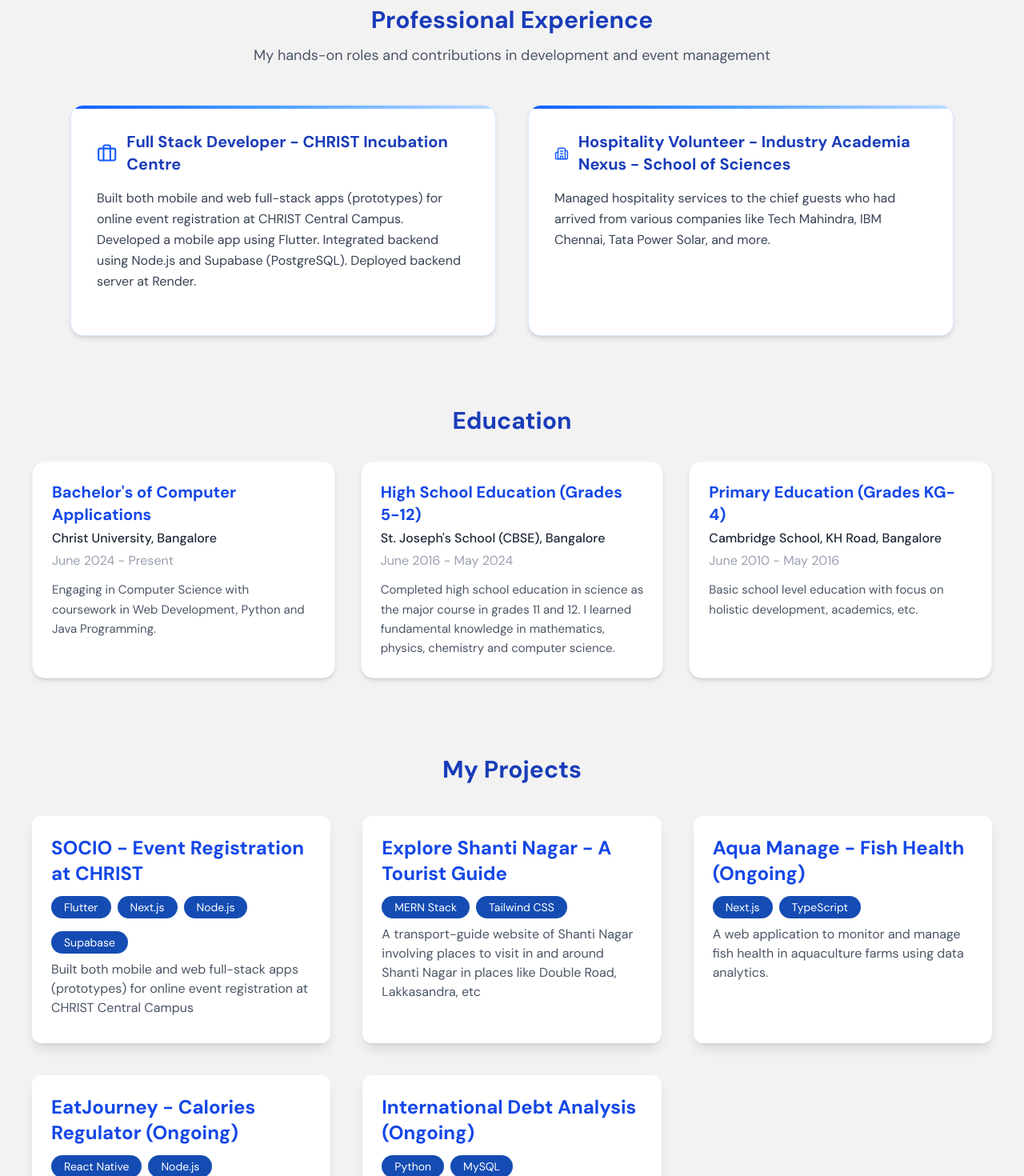
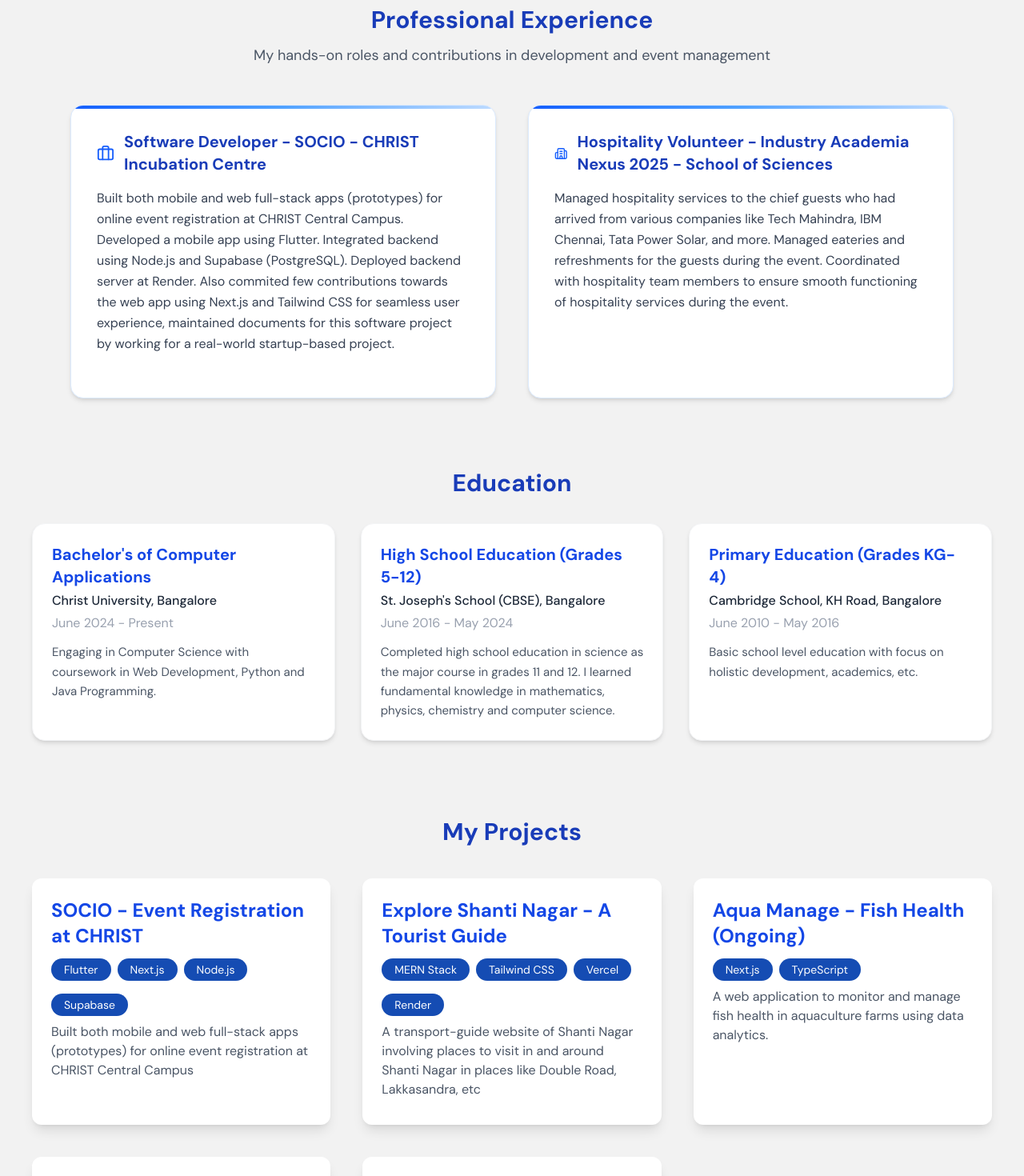
Before and after one commit to SimonCalvinS1/my-portfolio, a React (Vite) app: page / in a window 1280 px wide. Shown: the part 952-2422 px from the top of the page at 80% size. Built offline with nearby package versions, Linux system fonts and the light colour scheme.

Commit message:
Improve content in professional experience

```diff
--- a/src/components/Experience.jsx
+++ b/src/components/Experience.jsx
@@ -5,15 +5,15 @@
   const experiences = [
     {
       id: 1,
-      title: "Full Stack Developer - CHRIST Incubation Centre",
+      title: "Software Developer - SOCIO - CHRIST Incubation Centre",
       description:
-        "Built both mobile and web full-stack apps (prototypes) for online event registration at CHRIST Central Campus. Developed a mobile app using Flutter. Integrated backend using Node.js and Supabase (PostgreSQL). Deployed backend server at Render.",
+        "Built both mobile and web full-stack apps (prototypes) for online event registration at CHRIST Central Campus. Developed a mobile app using Flutter. Integrated backend using Node.js and Supabase (PostgreSQL). Deployed backend server at Render. Also commited few contributions towards the web app using Next.js and Tailwind CSS for seamless user experience, maintained documents for this software project by working for a real-world startup-based project.",
     },
     {
       id: 2,
-      title: "Hospitality Volunteer - Industry Academia Nexus - School of Sciences",
+      title: "Hospitality Volunteer - Industry Academia Nexus 2025 - School of Sciences",
       description:
-        "Managed hospitality services to the chief guests who had arrived from various companies like Tech Mahindra, IBM Chennai, Tata Power Solar, and more.",
+        "Managed hospitality services to the chief guests who had arrived from various companies like Tech Mahindra, IBM Chennai, Tata Power Solar, and more. Managed eateries and refreshments for the guests during the event. Coordinated with hospitality team members to ensure smooth functioning of hospitality services during the event.",
     },
   ];
 
--- a/src/components/Projects.jsx
+++ b/src/components/Projects.jsx
@@ -13,7 +13,7 @@
       id: 2,
       title: "Explore Shanti Nagar - A Tourist Guide",
       description: "A transport-guide website of Shanti Nagar involving places to visit in and around Shanti Nagar in places like Double Road, Lakkasandra, etc",
-      tech: ["MERN Stack", "Tailwind CSS"],
+      tech: ["MERN Stack", "Tailwind CSS", "Vercel", "Render"],
       link: "#",
     },
     {
```
